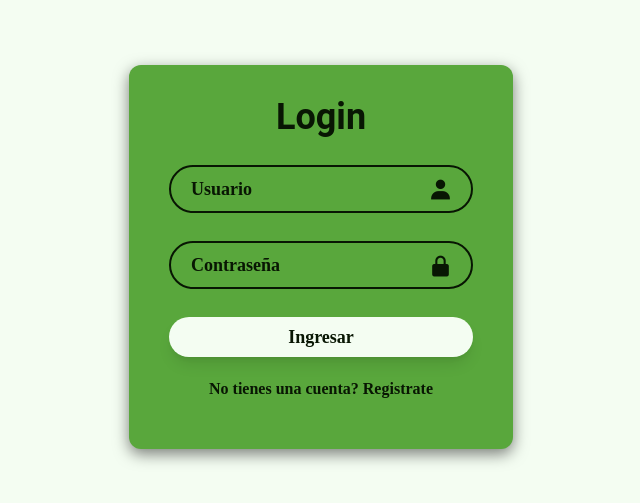
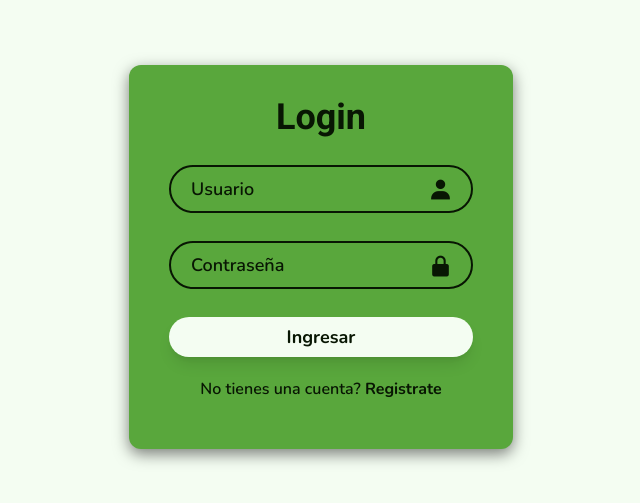
Before and after one commit to Rocobros/Chargreen-PWA, a React (Vite) app in the folder client/: page / in a window 1280 px wide. Shown: the part 143-646 px from the top of the page, without its empty margins (319-959 px from the left). Built offline with nearby package versions, Linux system fonts and the light colour scheme.

Commit message:
Added fonts and tailwind directives

```diff
--- a/client/src/index.css
+++ b/client/src/index.css
@@ -1,3 +1,5 @@
+@import url('https://fonts.googleapis.com/css2?family=Nunito:ital,wght@0,200..1000;1,200..1000&family=Roboto:ital,wght@0,100;0,300;0,400;0,500;0,700;0,900;1,100;1,300;1,400;1,500;1,700;1,900&display=swap');
+
 @tailwind base;
 @tailwind components;
 @tailwind utilities;
```
